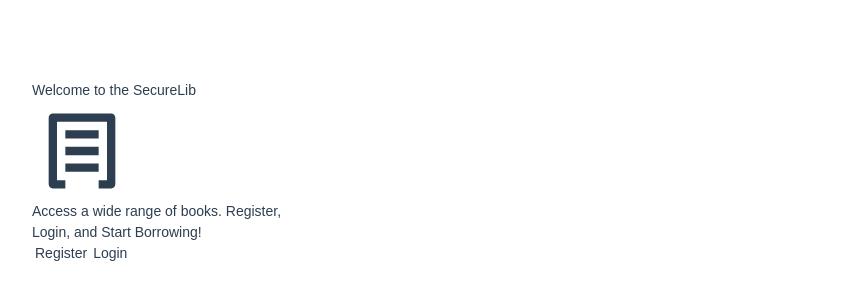
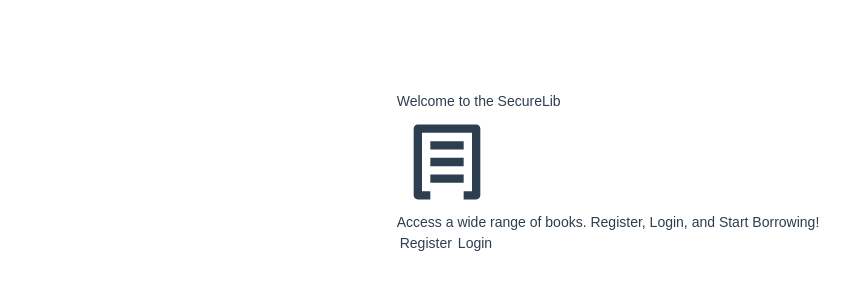
Before and after one commit to belovetech/Seculib, a Vue app in the folder frontend/: page / in a window 1280 px wide. Shown: the part 228-528 px from the top of the page, without its empty margins (32-882 px from the left). Built offline with nearby package versions, Linux system fonts and the light colour scheme.

Commit message:
(chore): adjust the responsiviness

```diff
--- a/frontend/src/assets/main.css
+++ b/frontend/src/assets/main.css
@@ -29,7 +29,7 @@ a,
 
   #app {
     display: grid;
-    grid-template-columns: 1fr 1fr;
+    grid-template-columns: auto 1fr;
     padding: 0 2rem;
   }
 }
```
